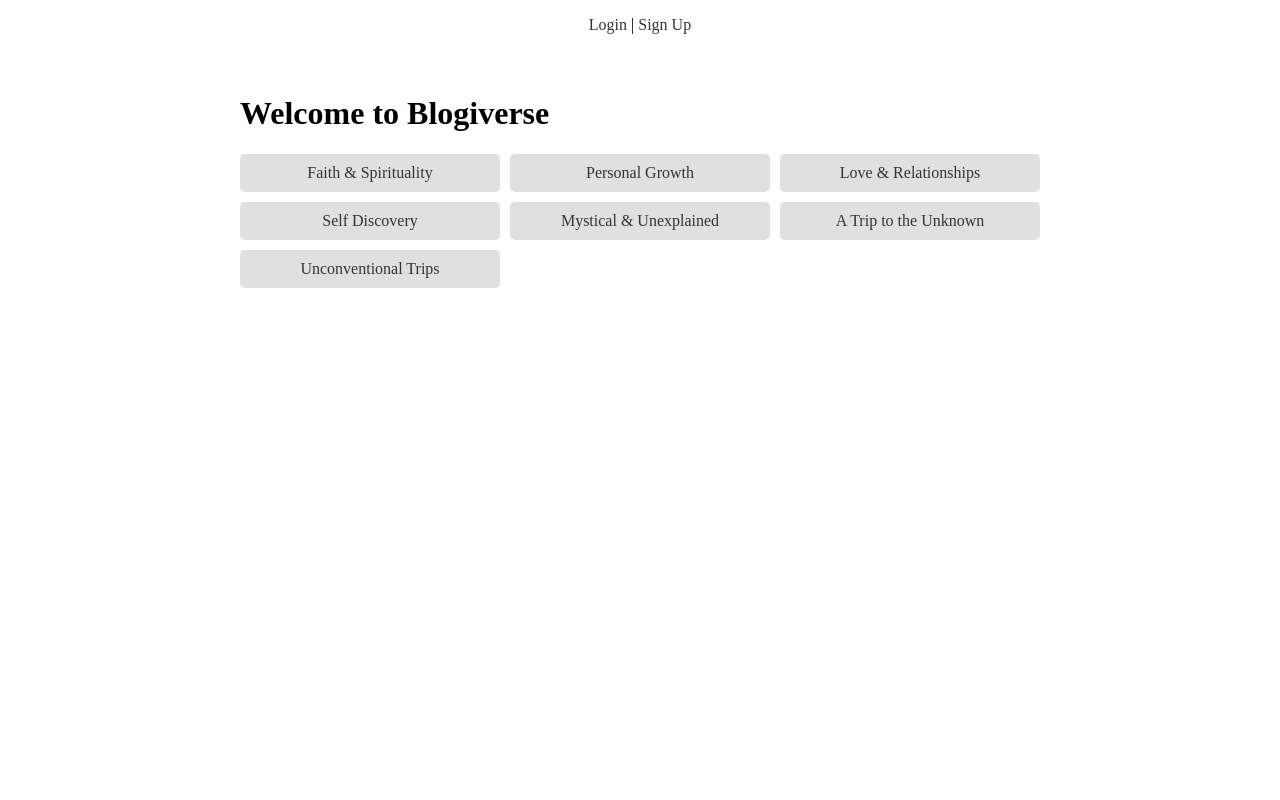
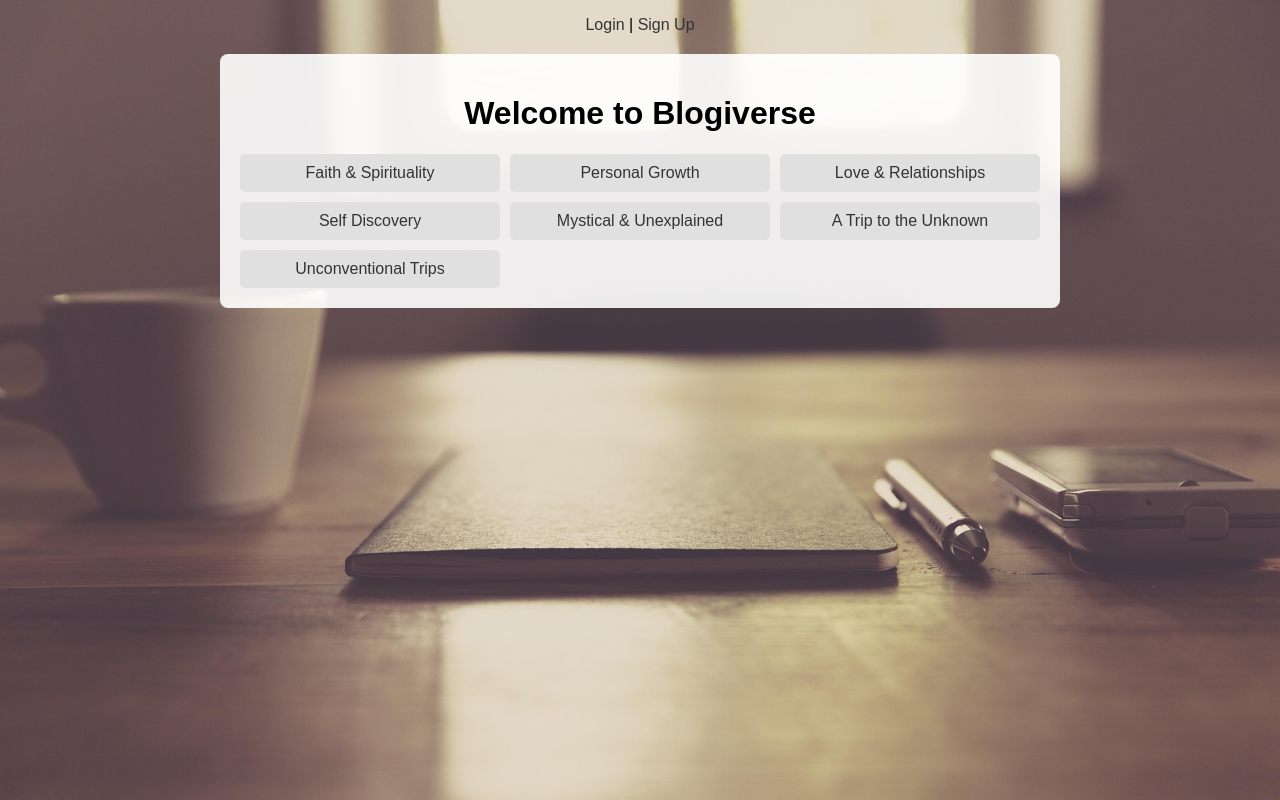
Before and after one commit to TranshumanistAJ/blogiverse, a Django app: page / in a window 1280 px wide. Run offline with Django 5.2, Linux system fonts and the light colour scheme; data comes from the database, SQL or seed files in the repository.

Commit message:
Resolve merge conflicts

```diff
--- a/templates/index.html
+++ b/templates/index.html
@@ -5,7 +5,6 @@
     <meta name="viewport" content="width=device-width, initial-scale=1.0">
     <title>Blogiverse</title>
     <style>
-<<<<<<< HEAD
         body {
             font-family: Arial;
             margin: 0;
@@ -13,10 +12,6 @@
             background-size: cover;
         }
         .container { max-width: 800px; margin: 20px auto; padding: 20px; background: rgba(255, 255, 255, 0.9); border-radius: 8px; }
-=======
-        body { font-family: Arial; margin: 0; background: #f0f0f0; }
-        .container { max-width: 800px; margin: 20px auto; padding: 20px; background: white; border-radius: 8px; }
->>>>>>> eafa26c9685fd7c7f6b5c1c7960c9c5c35ee096f
         h1 { text-align: center; }
         .forum-list { display: grid; grid-template-columns: repeat(auto-fit, minmax(200px, 1fr)); gap: 10px; }
         .forum-item { padding: 10px; background: #e0e0e0; border-radius: 5px; text-align: center; }
```
